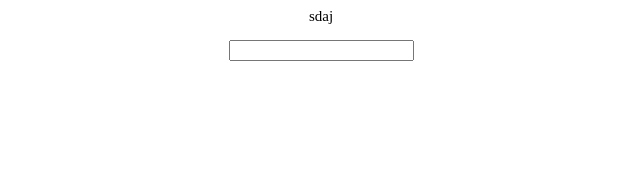
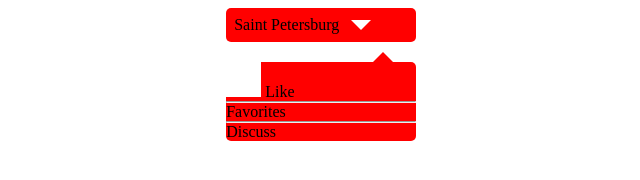
Before and after one commit to zkjxx1548/school-thoughtworks, a plain HTML site: page twtask-course1-week1-section3-ques2.html in a window 1280 px wide. Shown: the whole page, without its empty margins (319-959 px from the left). Drawn offline with Linux system fonts and the light colour scheme.

Commit message:
[zhoukangjian] {refactor}-{StoryNo0}: adjust the folder strcture

```diff
--- /dev/null
+++ b/css/twtask-course1-week1-section3-ques2.css
@@ -0,0 +1,63 @@
+.main {
+  width: 15%;
+  height: 20%;
+  margin: 0 auto;
+}
+
+.top {
+  background-color: red;
+  border-radius: 5px;
+}
+
+.top-left {
+  display: inline-block;
+}
+
+.top-left p {
+  margin: 8px;
+}
+
+.top-right {
+  display: inline-block;
+  width: 0;
+  height: 0;
+  border: 10px solid red;
+  border-top: 10px solid #fff;
+  position: relative;
+  top: 10px;
+}
+
+.mid {
+  width: 0;
+  height: 0;
+  border: 10px solid #fff;
+  border-bottom: 10px solid red;
+  position: relative;
+  left: 147px;
+}
+
+.bottom {
+  margin: 0;
+  border-radius: 5px;
+  background-color: red;
+}
+.bottom-options {
+  margin: 0;
+  padding: 0;
+}
+
+.bottom-options li {
+  list-style: none;
+}
+
+.bottom-options hr {
+  margin: 0;
+}
+
+.bottom-options-one {
+  width: 35px;
+  height: 35px;
+  background-color: #FFF;
+  display: inline-block;
+  background-image: url('../images/twtask-course1-week1-section3-ques2.png');
+}
--- a/twtask-course1-week1-section3-ques2.html
+++ b/twtask-course1-week1-section3-ques2.html
@@ -1,22 +1,36 @@
 <html>
   <head>
     <title>用户下拉列表</title>
-    <style type="text/css">
-      .main {
-          border-radius: 10px;
-          text-align: center;
-      }
-    </style>
+    <link href="https://fonts.googleapis.com/css?family=Lobster" rel="stylesheet" type="text/css">
+    <link href="./css/twtask-course1-week1-section3-ques2.css" rel="stylesheet" type="text/css" />
   </head>
   <body>
     <div class="main">
-      <p style="font-size: 15px">sdaj</p>
-      <input type="text" id="user" list="user-info-list" name="Saint Petersburg">
-      <datalist id="user-info-list">
-        <option>Like</option>
-        <option>Favorites</option>
-        <option>Discuss</option>
-      </datalist>
+      <div class="top">
+        <div class="top-left">
+          <p>Saint Petersburg</p>
+        </div>
+        <div class="top-right">
+
+        </div>
+      </div>
+      <div class="mid">
+
+      </div>
+      <div class="bottom">
+        <ul class="bottom-options">
+          <li>
+            <div class="bottom-options-one">
+
+            </div>
+            Like
+          </li>
+          <hr />
+          <li>Favorites</li>
+          <hr />
+          <li>Discuss</li>
+        </ul>
+      </div>
     </div>
   </body>
 </html>
```
Also changed, not shown: images/twtask-course1-week1-section3-ques2.png (renamed from images/twtask1-1-3.png).
